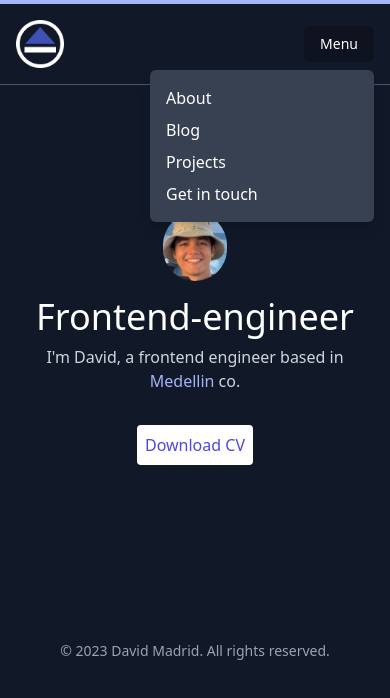
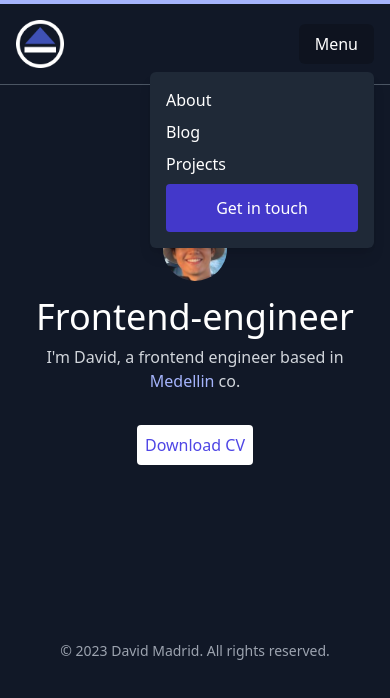
Before and after one commit to dmadridy/FBA, a React (Vite) app: page / in a window 390 px wide. Both pictures are taken after a click on the button "Menu". Shown: the top 698 px of the page. Built offline with nearby package versions, Linux system fonts and the light colour scheme.

Commit message:
Sidebar finished0

```diff
--- a/src/assets/styles/index.tsx
+++ b/src/assets/styles/index.tsx
@@ -2,3 +2,5 @@ export const activeStyle = 'text-indigo-300 duration-200 font-medium';
 export const unactiveStyle = 'text-gray-300 duration-200 hover:text-indigo-300';
 export const projectsBoxStyle =
   'p-8 rounded-lg hover:bg-gray-800 duration-300 hover:last:text-indigo-400 border border-gray-800';
+export const activeSidebar = 'font-medium text-indigo-300';
+export const unactiveSidebar = 'font-medium';
--- a/src/components/sidebar.tsx
+++ b/src/components/sidebar.tsx
@@ -1,10 +1,11 @@
 import { Menu, Transition } from '@headlessui/react';
-import { Link } from 'react-router-dom';
+import { NavLink } from 'react-router-dom';
+import { activeSidebar, unactiveSidebar } from '../assets/styles';
 
 const Sidebar = () => {
   return (
-    <Menu as='div' className='w-56 text-right md:hidden'>
-      <Menu.Button className='inline-flex justify-center rounded-md bg-black bg-opacity-20 px-4 py-2 text-sm font-medium text-white'>
+    <Menu as='div' className='w-56 text-right md:hidden z-20'>
+      <Menu.Button className='inline-flex justify-center rounded-md bg-black bg-opacity-20 px-4 py-2 font-medium text-white'>
         Menu
       </Menu.Button>
       <Transition
@@ -15,18 +16,41 @@ const Sidebar = () => {
         leaveFrom='transform scale-100 opacity-100'
         leaveTo='transform scale-95 opacity-0'
       >
-        <Menu.Items className='text-left flex p-4 bg-gray-700 flex-col absolute w-full right-0 mt-2 space-y-2 rounded-md shadow-lg'>
+        <Menu.Items className='text-left flex p-4 bg-gray-800 flex-col absolute w-full right-0 mt-2 space-y-2 rounded-md shadow-lg'>
           <Menu.Item>
-            <Link to='/about'>About</Link>
+            <NavLink
+              className={({ isActive }) =>
+                isActive ? activeSidebar : unactiveSidebar
+              }
+              to='/about'
+            >
+              About
+            </NavLink>
           </Menu.Item>
           <Menu.Item>
-            <Link to='/blog'>Blog</Link>
+            <NavLink
+              className={({ isActive }) =>
+                isActive ? activeSidebar : unactiveSidebar
+              }
+              to='/blog'
+            >
+              Blog
+            </NavLink>
           </Menu.Item>
           <Menu.Item>
-            <Link to='/projects'>Projects</Link>
+            <NavLink
+              className={({ isActive }) =>
+                isActive ? activeSidebar : unactiveSidebar
+              }
+              to='/projects'
+            >
+              Projects
+            </NavLink>
           </Menu.Item>
           <Menu.Item>
-            <a href='mailto:davidmadridpathway@gmail.com'>Get in touch</a>
+            <div className='font-medium bg-indigo-700 p-3 text-center rounded'>
+              <a href='mailto:davidmadridpathway@gmail.com'>Get in touch</a>
+            </div>
           </Menu.Item>
         </Menu.Items>
       </Transition>
```
